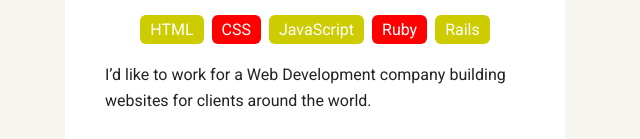
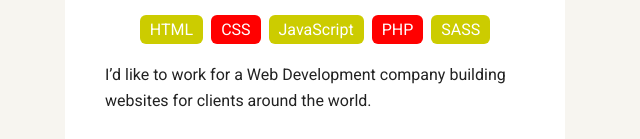
Before and after one commit to BlindmanPenner/Portfolio, a plain HTML site: page index.html in a window 1280 px wide. Shown: the part 662-801 px from the top of the page, 625-1265 px from the left. Drawn offline with Linux system fonts and the light colour scheme; a web font is replaced by a local one.

Commit message:
Update index.html

```diff
--- a/index.html
+++ b/index.html
@@ -39,8 +39,8 @@
           <li>HTML</li>
           <li>CSS</li>
           <li>JavaScript</li>
-          <li>Ruby</li>
-          <li>Rails</li>
+          <li>PHP</li>
+          <li>SASS</li>
         </ul>
         <p>I’d like to work for a Web Development company building websites for clients around the world.</p>
       </div>
```
